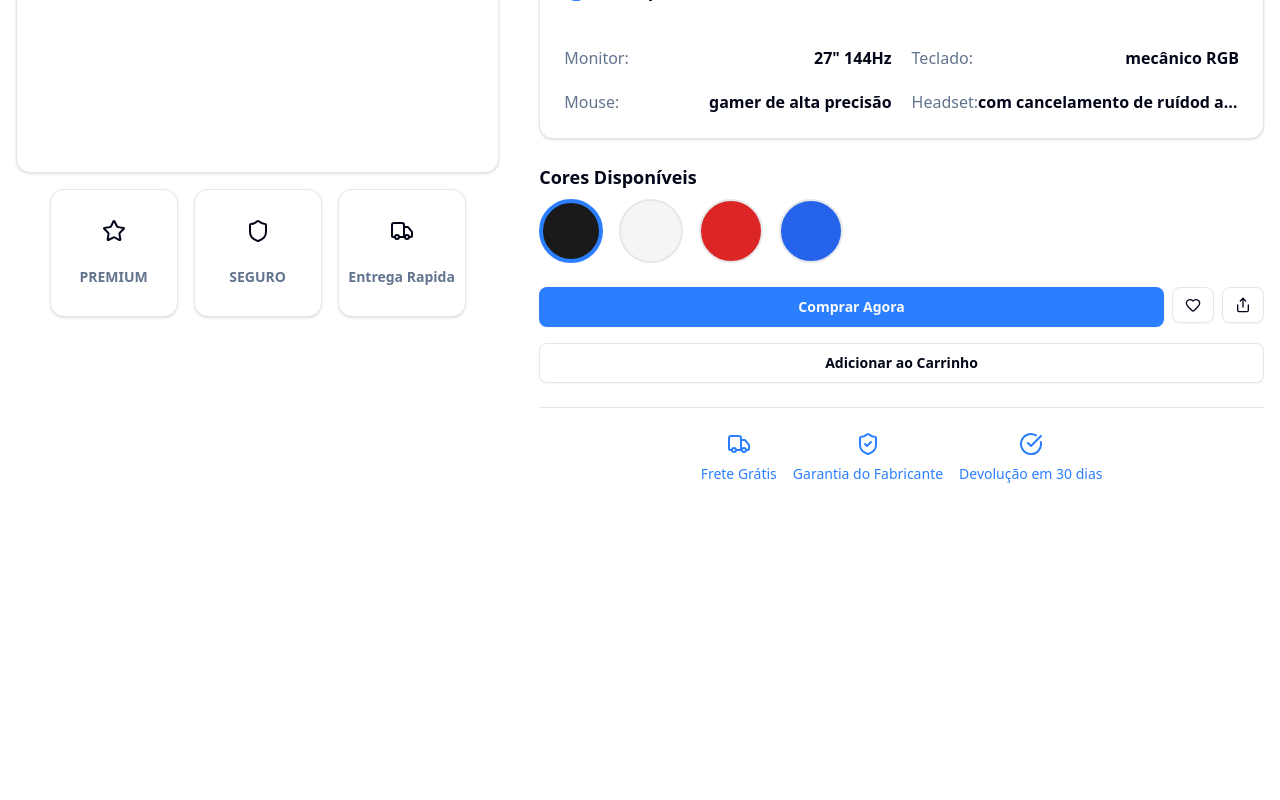
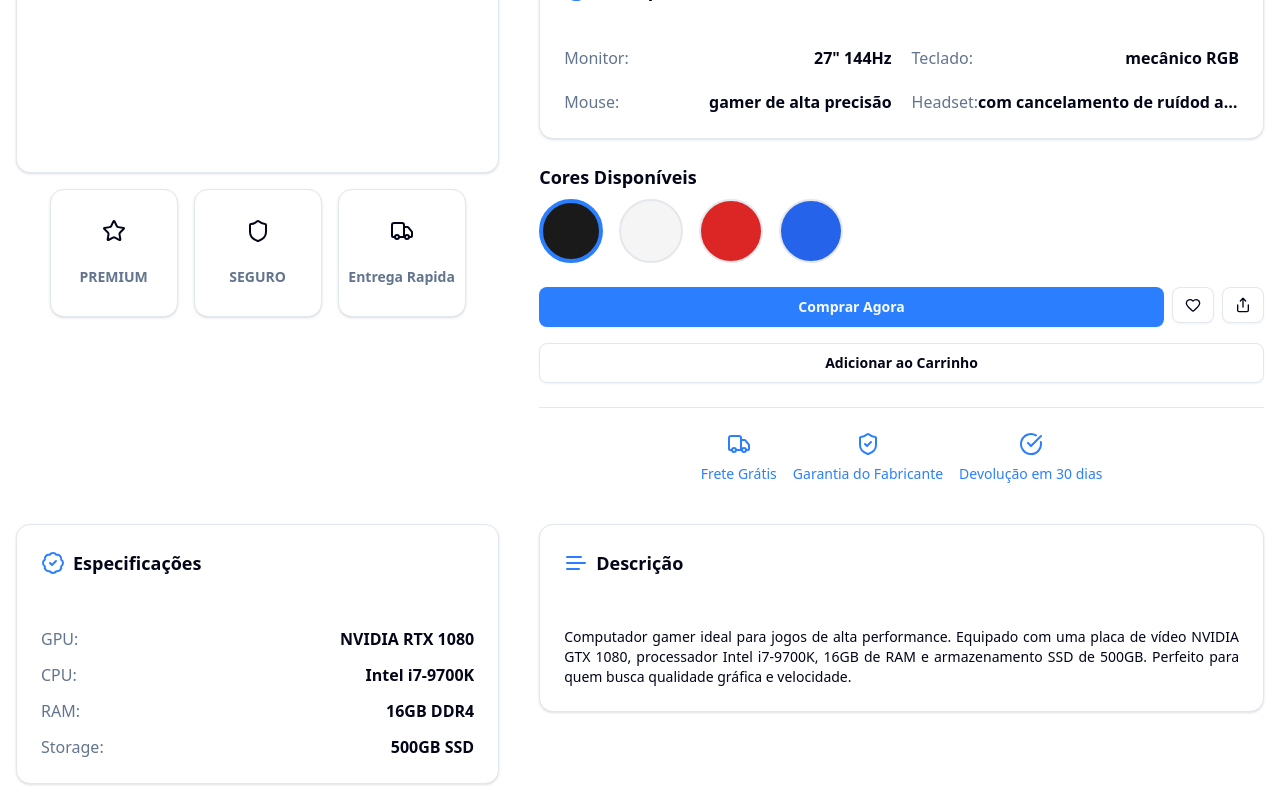
Before and after one commit to FabioMiguelNascimento/G2-G2-Fullstack2, a React (Vite) app in the folder frontend/: page /product in a window 1280 px wide. Shown: the part 327-1127 px from the top of the page. Before the commit the page ends 827 px from the top, so only its background shows below. Built offline with nearby package versions, Linux system fonts and the light colour scheme.

Commit message:
frontend: chore: criado pagina de produto sem dados

```diff
--- a/frontend/src/pages/Product.tsx
+++ b/frontend/src/pages/Product.tsx
@@ -8,17 +8,18 @@ import {
   CardTitle,
 } from "@/components/ui/card";
 import {
-  Star,
-  Shield,
-  Truck,
+  BadgeCheckIcon,
   CheckCircle,
-  BadgeCheckIcon,
-  StarHalf,
   Codesandbox,
   Heart,
+  RefreshCw,
+  TextIcon,
   Share,
+  Shield,
   ShieldCheck,
-  RefreshCw,
+  Star,
+  StarHalf,
+  Truck,
 } from "lucide-react";
 import { useState } from "react";
 
@@ -59,14 +60,15 @@ export default function Product() {
     ],
     isNew: true,
     condition: ProductCondition.PREMIUM,
-    title: "Computador Gamer RTX 1080 i7 16GB SSD 500GB",
+    title: "Computador Gamer GTX 1080 i7 16GB SSD 500GB",
     description:
-      "Computador gamer ideal para jogos de alta performance. Equipado com uma placa de vídeo NVIDIA RTX 1080, processador Intel i7-9700K, 16GB de RAM e armazenamento SSD de 500GB. Perfeito para quem busca qualidade gráfica e velocidade.",
+      "Computador gamer ideal para jogos de alta performance. Equipado com uma placa de vídeo NVIDIA GTX 1080, processador Intel i7-9700K, 16GB de RAM e armazenamento SSD de 500GB. Perfeito para quem busca qualidade gráfica e velocidade.",
     price: 1299.99,
     withoutDiscount: 1499.99,
     discountPercentage: 13,
     rating: 4.8,
     inStock: true,
+    categorys: ["GAMER", "ELETRONICOS", "COMPUTADORES"],
     specifications: [
       {
         name: "GPU",
@@ -107,12 +109,6 @@ export default function Product() {
     freeShipping: ShippingOption.FREE,
     warranty: WarrantyType.MANUFACTURER,
     returnPolicy: ReturnPolicy.DAYS_30,
-    seller: {
-      name: "TechStore",
-      rating: 4.5,
-      totalReviews: 1200,
-      location: "New York, USA",
-    },
     includes: [
       {
         name: "Monitor",
@@ -257,7 +253,8 @@ export default function Product() {
   };
 
   return (
-    <div className="flex gap-10 ">
+    <div className="flex flex-col gap-10 ">
+      <div className="flex gap-10">
         <section className="flex gap-4 flex-col w-2/5">
           <Card className="w-full h-104 flex items-center justify-center   ">
             <Codesandbox width={64} height={64} />
@@ -345,5 +342,41 @@ export default function Product() {
           <div className="flex self-center justify-center items-center gap-4">{buildPolicies()}</div>
         </section>
       </div>
+      <div className="flex gap-10 h-full">
+        <Card className="w-2/5 h-full flex flex-col">
+          <CardHeader className="justify-start items-start mb-5">
+            <CardTitle className="text-lg font-bold flex gap-2 items-center justify-start">
+              <BadgeCheckIcon className="text-blue-500" />
+              <h2>Especificações</h2>
+            </CardTitle>
+          </CardHeader>
+          <CardContent>
+            <div className="grid grid-cols-1 gap-3">
+              {productData.specifications.map((item, index) => (
+                <div key={index} className="flex">
+                  <span className="text-muted-foreground">{item.name}: </span>
+                  <span className="font-bold ml-auto overflow-hidden text-ellipsis whitespace-nowrap">
+                    {item.value}
+                  </span>
+                </div>
+              ))}
+            </div>
+          </CardContent>
+        </Card>
+        <Card className="w-3/5 h-full flex flex-col">
+          <CardHeader className="justify-start items-start mb-5">
+            <CardTitle className="text-lg font-bold flex gap-2 items-center justify-start">
+              <TextIcon className="text-primary" />
+              <h2>Descrição</h2>
+            </CardTitle>
+          </CardHeader>
+          <CardContent>
+            <p className="text-sm text-justify">
+              {productData.description}
+            </p>
+          </CardContent>
+        </Card>
+      </div>
+    </div>
   );
 }
--- a/frontend/src/router/route.tsx
+++ b/frontend/src/router/route.tsx
@@ -1,5 +1,5 @@
 import App from "@/App";
-import Home from "@/pages/home";
+import Home from "@/pages/Home";
 import NotFound from "@/pages/NotFound";
 import Product from "@/pages/Product";
 import { type RouteObject } from "react-router-dom";
```
Lines whose indentation alone changed are shown as unchanged.
